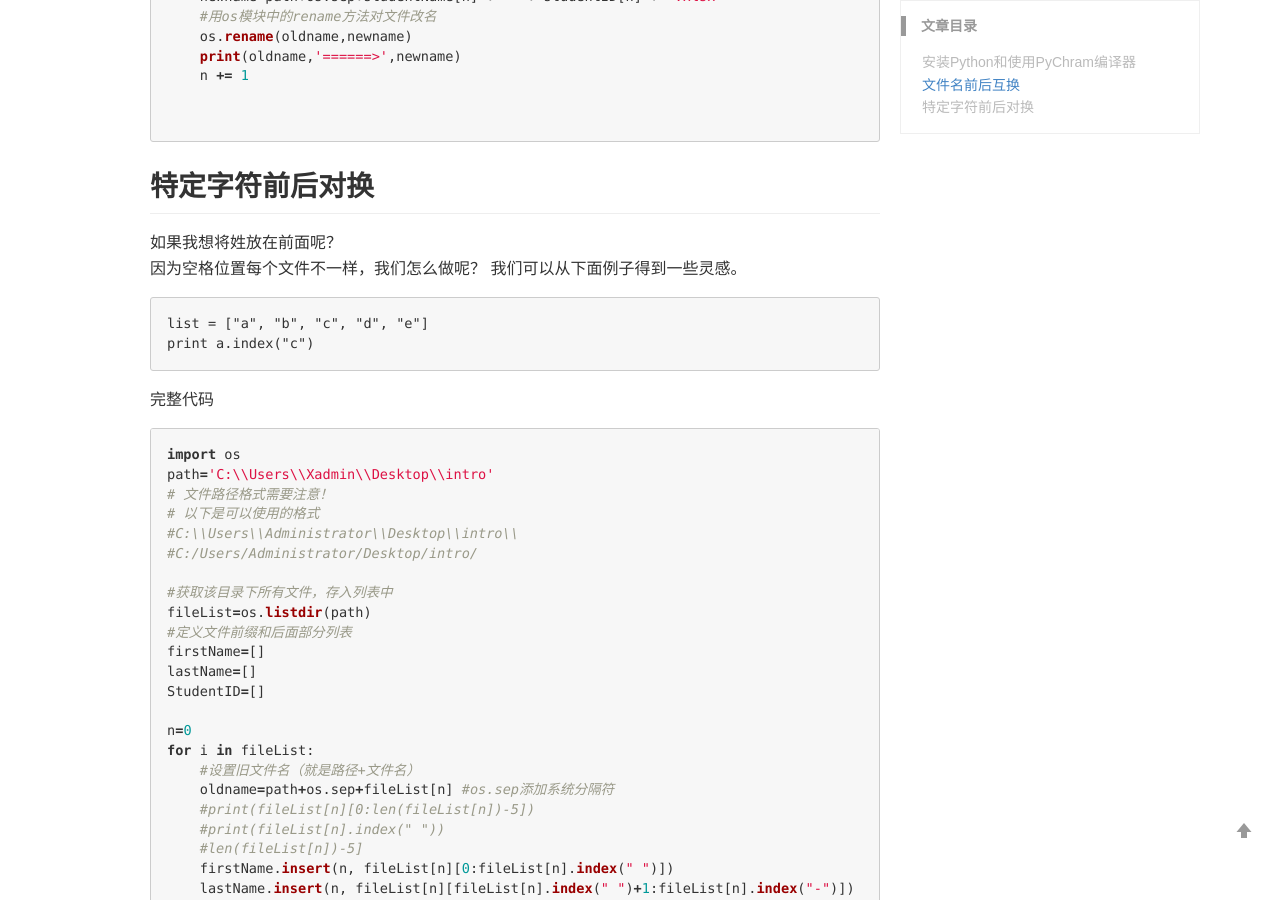
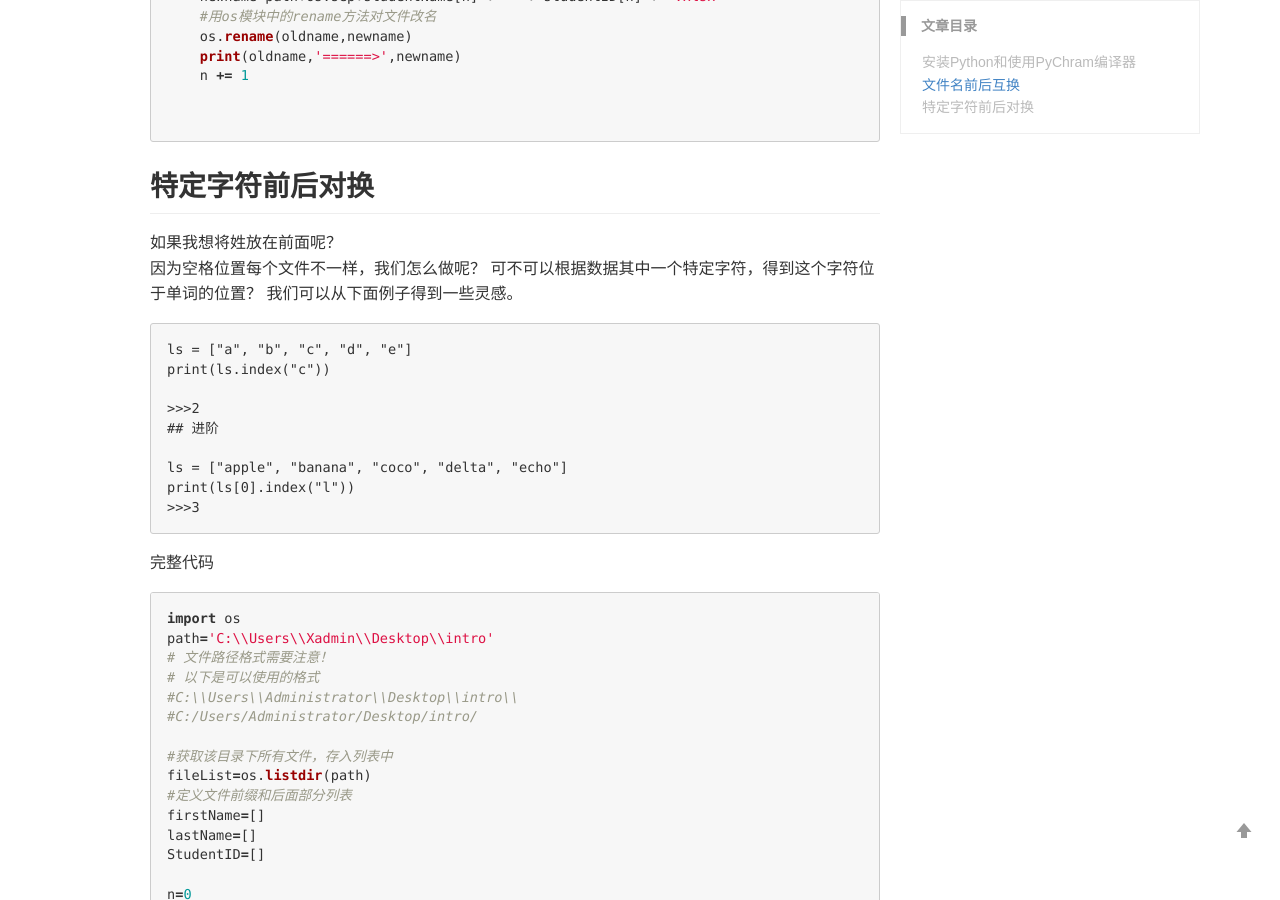
Before and after one commit to dzvision/backup-ghpages, a Jekyll site: the page built from _posts/2020-12-03-Python-rename.md, in a window 1280 px wide and 900 px high, scrolled down 1131 px. Built offline with Jekyll 4.4.1, drawn with Linux system fonts in a browser that asks for light colours; comment, search, counter and statistics services are not loaded.

Commit message:
Add Post
Add Post

````diff
--- a/_posts/2020-12-03-Python-rename.md
+++ b/_posts/2020-12-03-Python-rename.md
@@ -60,10 +60,18 @@ for i in fileList:
 ## 特定字符前后对换
 如果我想将姓放在前面呢？
 因为空格位置每个文件不一样，我们怎么做呢？
+可不可以根据数据其中一个特定字符，得到这个字符位于单词的位置？
 我们可以从下面例子得到一些灵感。
 ```
-list = ["a", "b", "c", "d", "e"]
-print a.index("c")
+ls = ["a", "b", "c", "d", "e"]
+print(ls.index("c"))
+
+>>>2
+## 进阶
+
+ls = ["apple", "banana", "coco", "delta", "echo"]
+print(ls[0].index("l"))
+>>>3
 ```
 
 完整代码
````
Also changed, not shown: _posts/2019-10-11-Python-Wechat-Send-to-all.md (+1 -1 lines), _posts/2020-05-06-IIS-SSL-Setting.md (+1 -0 lines), _posts/2020-12-04-Python-PDF-ScanOCR-Rename.md (added, +59 -0 lines).
